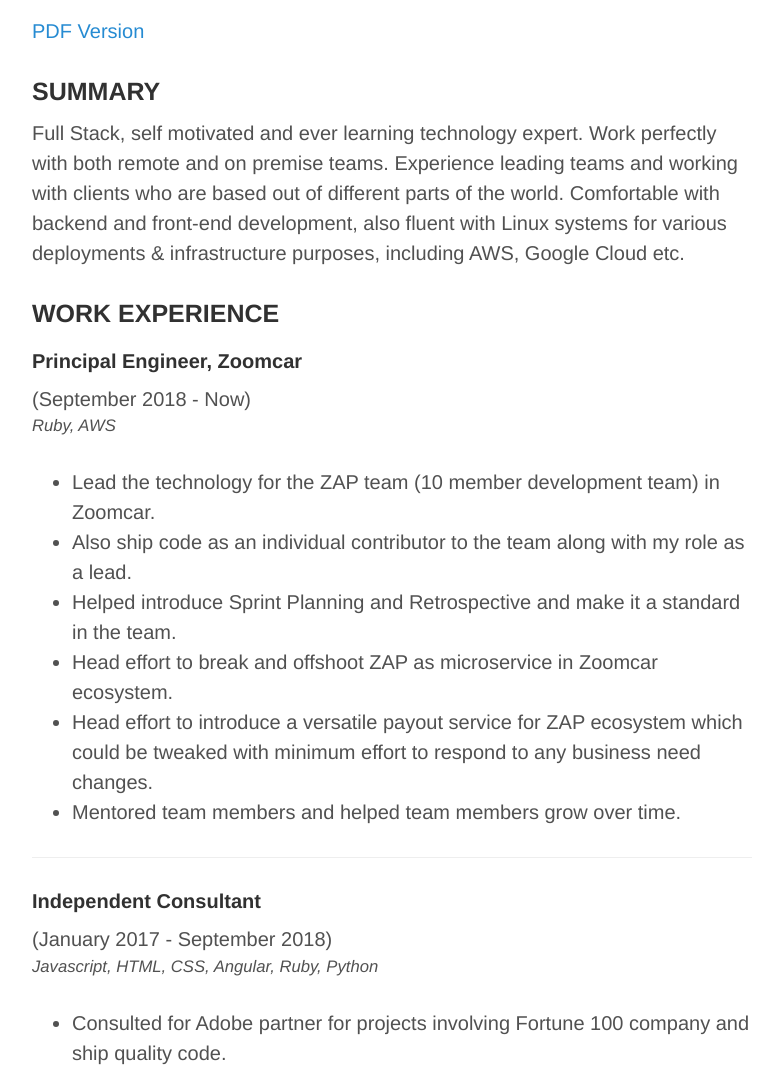
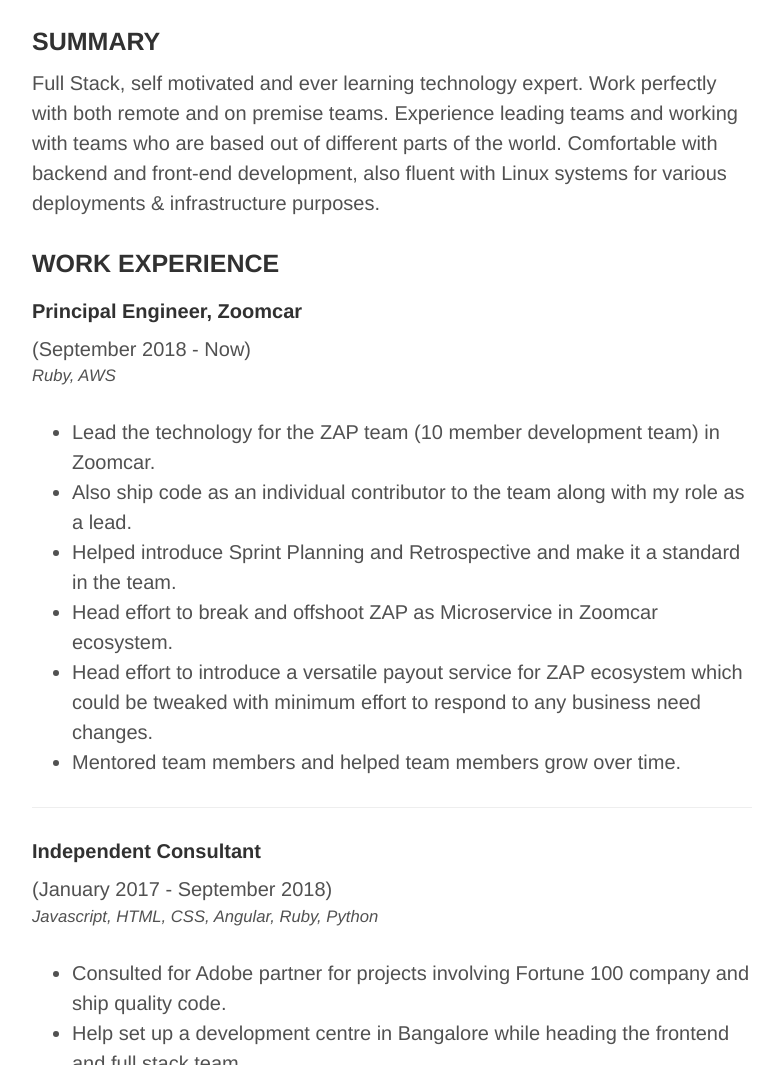
Before and after one commit to phoenixwizard/phoenixwizard1.github.io, a Jekyll site: the page built from portfolio.md, in a window 1280 px wide and 1400 px high, cut to the strip 335-1400 px from the top of the window. Shown: the whole strip, without its empty margins (248-1031 px from the left). Built offline with Jekyll 4.4.1, drawn with Linux system fonts in a browser that asks for light colours.

Commit message:
updated portfolio without pdf

```diff
--- a/portfolio.md
+++ b/portfolio.md
@@ -6,13 +6,12 @@
 <img src="https://www.gravatar.com/avatar/548d51c49e6b3605e987b396018b85d1?s=500" alt="Drawing" style="width: 200px;border-radius:50%;margin:0 auto;"/>
 
 
-[PDF Version](https://dl.dropboxusercontent.com/u/56592400/Aram-Bhusal.pdf)
 ### SUMMARY
 
 Full Stack, self motivated and ever learning technology expert.
 Work perfectly with both remote and on premise teams.
-Experience leading teams and working with clients who are based out of different parts of the world.
-Comfortable with backend and front-end development, also fluent with Linux systems for various deployments & infrastructure purposes, including AWS, Google Cloud etc.
+Experience leading teams and working with teams who are based out of different parts of the world.
+Comfortable with backend and front-end development, also fluent with Linux systems for various deployments & infrastructure purposes.
 
 ### WORK EXPERIENCE
 
@@ -23,7 +22,7 @@
  - Lead the technology for the ZAP team (10 member development team) in Zoomcar.
  - Also ship code as an individual contributor to the team along with my role as a lead.
  - Helped introduce Sprint Planning and Retrospective and make it a standard in the team.
- - Head effort to break and offshoot ZAP as microservice in Zoomcar ecosystem.
+ - Head effort to break and offshoot ZAP as Microservice in Zoomcar ecosystem.
  - Head effort to introduce a versatile payout service for ZAP ecosystem which could be tweaked with minimum effort to respond to any business need changes.
  - Mentored team members and helped team members grow over time.
 
```
